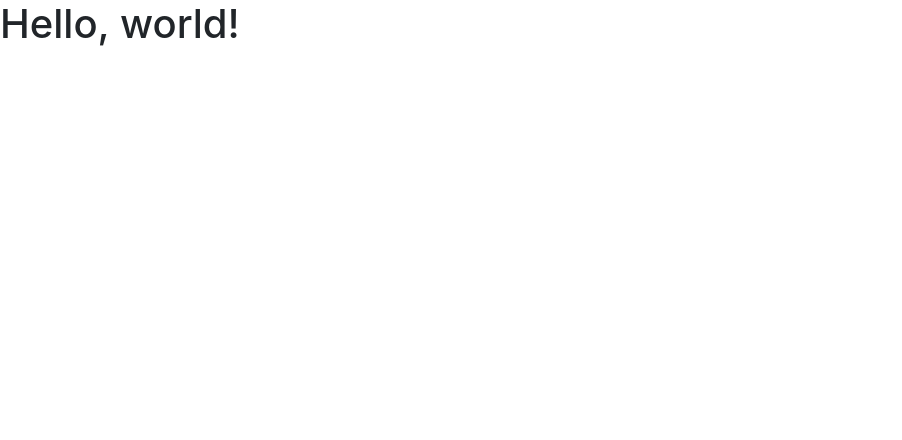
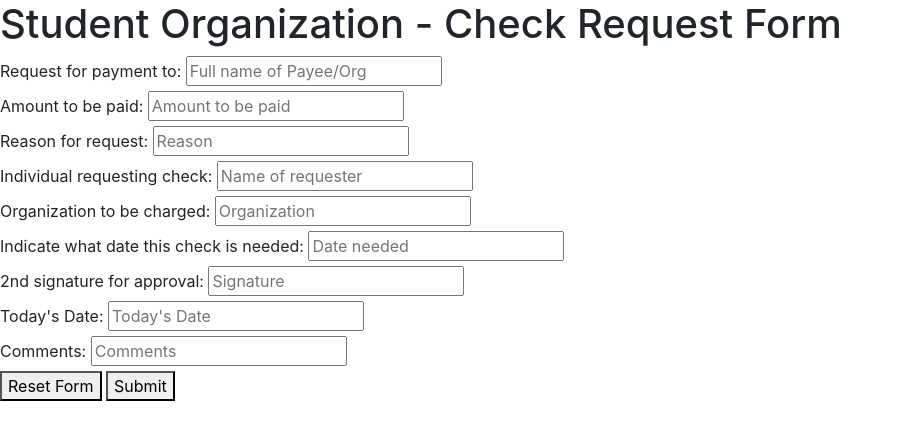
Before and after one commit to eb18/Club-Form, a website: page pages/checkRequest.html in a window 1280 px wide. Shown: the whole page, without its empty margins (0-902 px from the left). Drawn offline with nearby package versions, Linux system fonts and the light colour scheme.

Commit message:
Check Request From code
Added the form code to checkRequest

```diff
--- a/pages/checkRequest.html
+++ b/pages/checkRequest.html
@@ -8,10 +8,44 @@
     <!-- Bootstrap CSS -->
     <link rel="stylesheet" href="https://stackpath.bootstrapcdn.com/bootstrap/4.4.1/css/bootstrap.min.css" integrity="sha384-Vkoo8x4CGsO3+Hhxv8T/Q5PaXtkKtu6ug5TOeNV6gBiFeWPGFN9MuhOf23Q9Ifjh" crossorigin="anonymous">
 
-    <title>Hello, world!</title>
+    <title>Check Request Form</title>
   </head>
   <body>
-    <h1>Hello, world!</h1>
+    <h1>Student Organization - Check Request Form</h1>
+
+    <form>
+      <label for="paymentTo">Request for payment to:</label>
+      <input type="text" id="paymentTo" name="paymentTo" placeholder="Full name of Payee/Org" required><br>
+
+      <label for="amount">Amount to be paid:</label>
+      <input type="text" id="amount" name="amount" placeholder="Amount to be paid" required><br>
+
+      <label for="reason">Reason for request:</label>
+      <input type="text" id="reason" name="reason" placeholder="Reason" required><br>
+
+      <label for="indiv">Individual requesting check:</label>
+      <input type="text" id="indiv" name="indiv" placeholder="Name of requester" required><br>
+
+      <label for="org">Organization to be charged:</label>
+      <input type="text" id="org" name="org" placeholder="Organization" required><br>
+
+      <label for="date">Indicate what date this check is needed:</label>
+      <input type="text" id="date" name="date" placeholder="Date needed" required><br>
+
+      <label for="sig">2nd signature for approval:</label>
+      <input type="text" id="sig" name="sig" placeholder="Signature" required><br>
+
+      <label for="todaysDate">Today's Date:</label>
+      <input type="text" id="todaysDate" name="todaysDate" placeholder="Today's Date" required><br>
+
+      <label for="comments">Comments:</label>
+      <input type="text" id="comments" name="comments" placeholder="Comments"><br>
+
+      <button type="reset">Reset Form</button>
+      <button type="submit">Submit</button>
+
+    </form>
+
 
     <!-- Optional JavaScript -->
     <!-- jQuery first, then Popper.js, then Bootstrap JS -->
```
